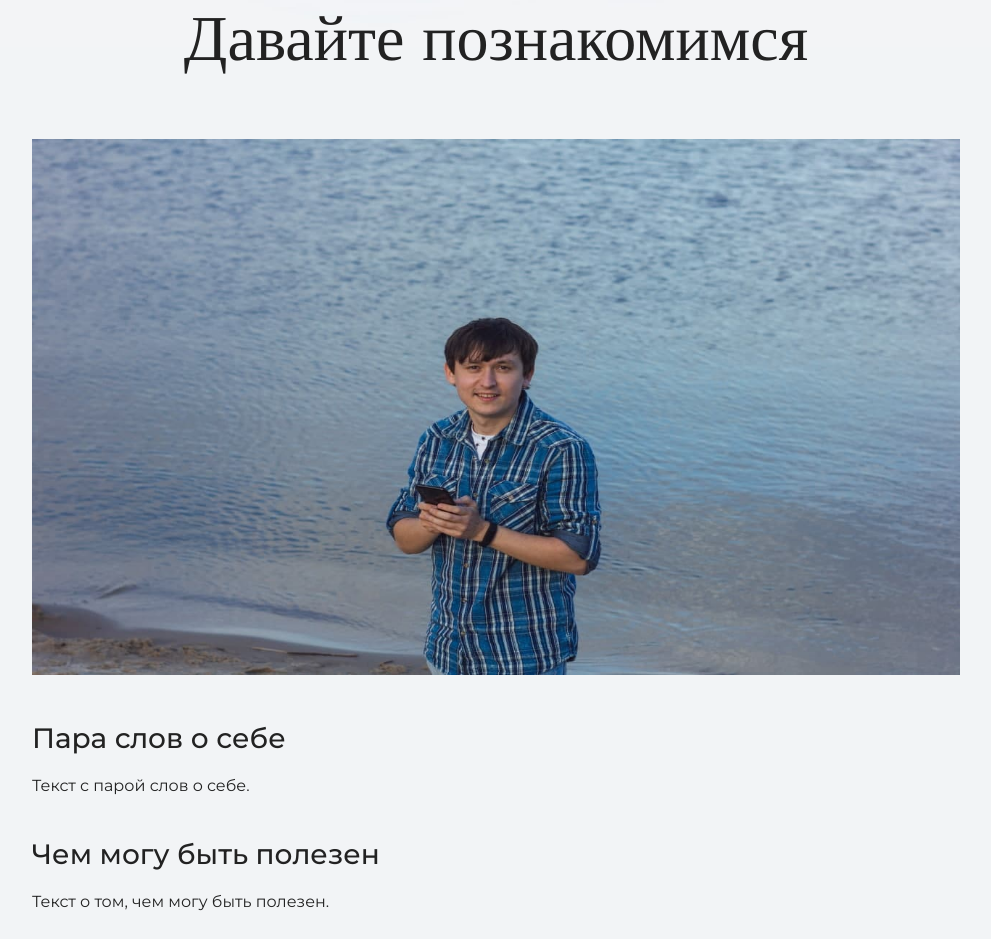
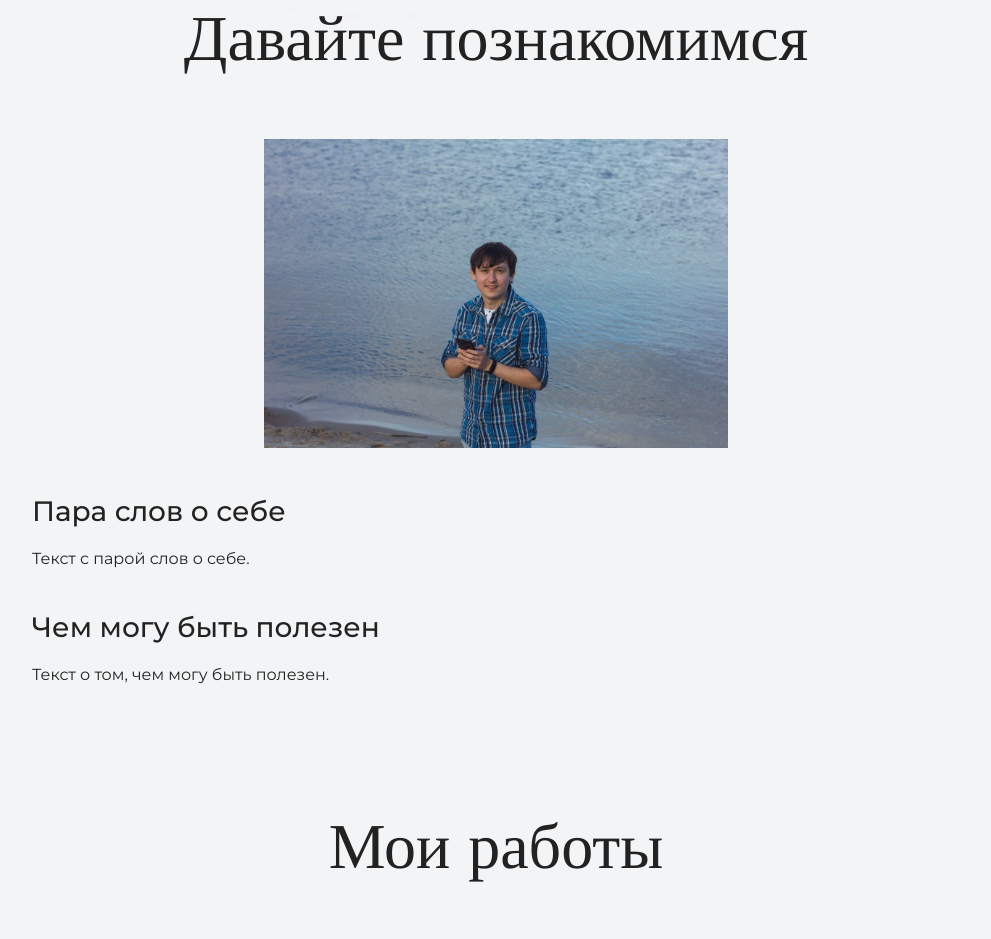
Before and after one commit to dzyob/htmlacademy, a plain HTML site: page index.html in a window 1280 px wide. Shown: the part 1033-1972 px from the top of the page, without its empty margins (144-1135 px from the left). Drawn offline with nearby package versions, Linux system fonts and the light colour scheme.

Commit message:
change photo size

```diff
--- a/index.html
+++ b/index.html
@@ -26,7 +26,7 @@
       <div class="container">
         <h2 class="subheading">Давайте познакомимся</h2>
         <figure class="user-image">
-          <img src="files/my_photo.jpg" width="928" height="536" alt="Моя самая удачная фотка">
+          <img src="files/my_photo.jpg" width="464"  alt="Моя самая удачная фотка">
         </figure>
         <h3>Пара слов о себе</h3>
         <p>Текст с парой слов о себе.</p>
```
